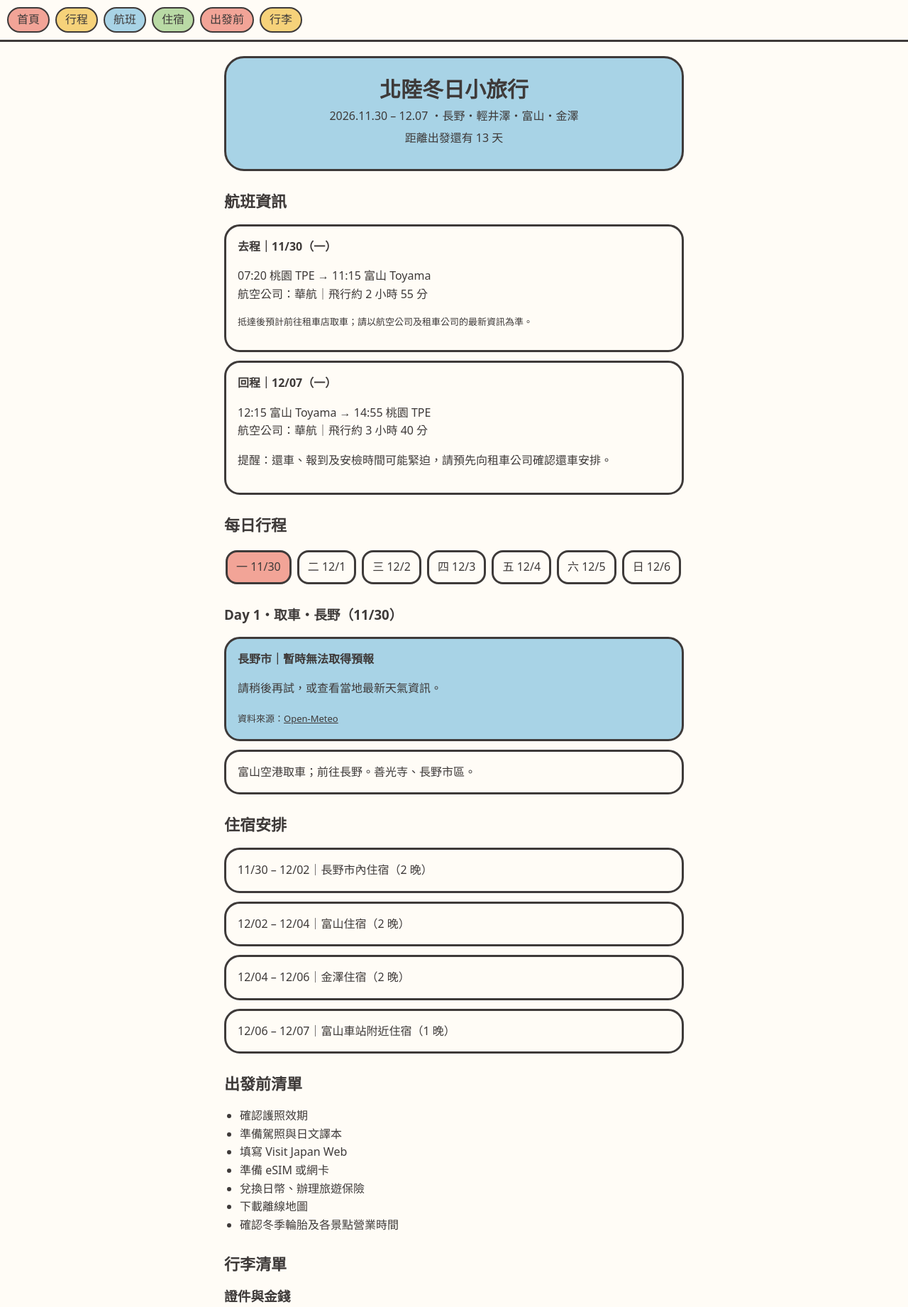
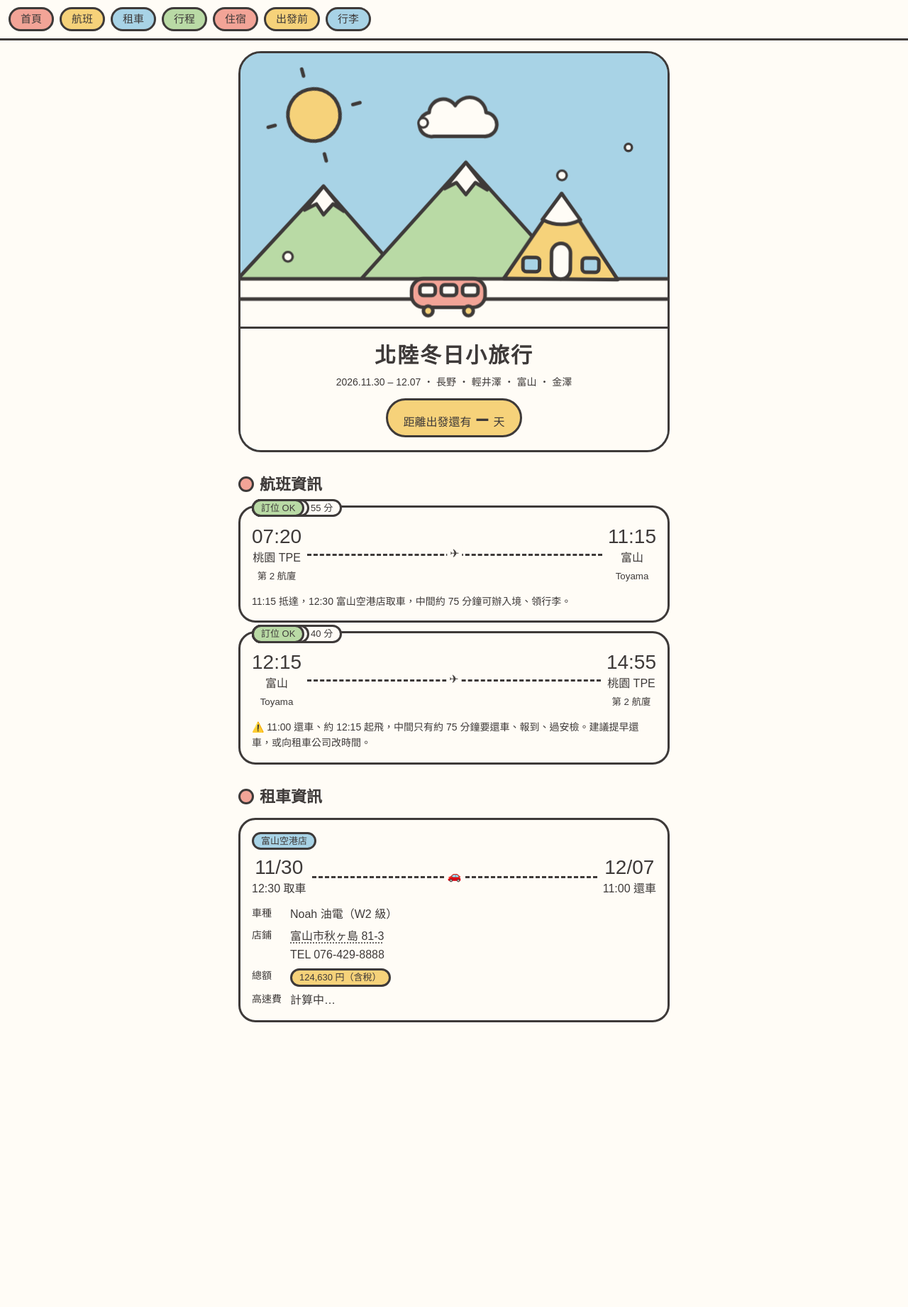
Before and after one commit to KenTchi777/Kentchi7777-use, a plain HTML site: page index.html in a window 1280 px wide. Shown: the top 1841 px of the page at 71% size. After the commit the page ends 1480 px from the top, so only its background shows below. Drawn offline with Linux system fonts and the light colour scheme; no server answers; a web font is replaced by a local one.

Commit message:
Correct mistake

```diff
--- a/index.html
+++ b/index.html
@@ -2,227 +2,129 @@
 <html lang="zh-Hant">
 <head>
 <meta charset="utf-8">
-<meta name="viewport" content="width=device-width, initial-scale=1">
+<meta name="viewport" content="width=device-width, initial-scale=1, viewport-fit=cover">
 <title>北陸冬日小旅行</title>
+<link rel="preconnect" href="https://fonts.googleapis.com">
+<link rel="preconnect" href="https://fonts.gstatic.com" crossorigin>
+<link href="https://fonts.googleapis.com/css2?family=Huninn&display=swap" rel="stylesheet">
 <style>
-:root{--paper:#fffcf6;--ink:#3e3a39;--coral:#f2a497;--yellow:#f6d27a;--sky:#a8d3e6;--green:#b9daa5}
+:root{--paper:#FFFCF6;--ink:#3E3A39;--coral:#F2A497;--yellow:#F6D27A;--sky:#A8D3E6;--green:#B9DAA5;--r:24px;--b:3px solid var(--ink);color-scheme:light;box-sizing:border-box;padding-top:env(safe-area-inset-top,0px);padding-bottom:env(safe-area-inset-bottom,0px)}
+html{height:auto;scroll-padding-top:calc(72px + env(safe-area-inset-top,0px))}
 *{box-sizing:border-box}
-html{scroll-behavior:smooth;scroll-padding-top:72px}
-body{margin:0;background:var(--paper);color:var(--ink);font:16px/1.6 system-ui,"Noto Sans TC",sans-serif}
-nav{position:sticky;top:0;z-index:2;display:flex;gap:8px;overflow:auto;padding:10px;background:var(--paper);border-bottom:3px solid var(--ink)}
-nav a,.tag{border:2px solid var(--ink);border-radius:999px;padding:3px 12px;color:var(--ink);text-decoration:none;white-space:nowrap}
+body{margin:0;background:var(--paper);color:var(--ink);font-family:"Huninn","Noto Sans TC","PingFang TC","Microsoft JhengHei",sans-serif;line-height:1.6;font-size:16px}
+@media(prefers-reduced-motion:no-preference){html{scroll-behavior:smooth}}
+body::before{content:"";position:fixed;inset:0 0 auto;height:env(safe-area-inset-top,0px);background:var(--paper);z-index:20}
+nav{position:fixed;top:env(safe-area-inset-top,0px);left:0;right:0;z-index:30;background:var(--paper);border-bottom:var(--b);display:flex;gap:8px;overflow-x:auto;padding:10px 12px;scrollbar-width:none}
+nav::-webkit-scrollbar{display:none}
+nav a{flex:none;color:var(--ink);text-decoration:none;border:var(--b);border-radius:999px;padding:2px 14px;font-size:15px;background:var(--paper)}
 nav a:nth-child(4n+1){background:var(--coral)}nav a:nth-child(4n+2){background:var(--yellow)}nav a:nth-child(4n+3){background:var(--sky)}nav a:nth-child(4n){background:var(--green)}
-main{max-width:680px;margin:auto;padding:20px 16px 40px}
-section{margin:28px 0}
-h1,h2,h3{line-height:1.3}
-h1{font-size:30px;margin:0}
-h2{font-size:22px}
-.card{border:3px solid var(--ink);border-radius:22px;padding:16px;margin:12px 0;background:var(--paper)}
-.hero{text-align:center;background:var(--sky);border:3px solid var(--ink);border-radius:28px;padding:24px 12px}
-.hero p{margin:6px 0}
-.days{display:flex;gap:8px;overflow:auto;padding:4px 2px 12px}
-.day{flex:none;padding:8px 12px;border:3px solid var(--ink);border-radius:16px;background:var(--paper);font:inherit;color:var(--ink);cursor:pointer}
+main{max-width:640px;margin:0 auto;padding:72px 16px 40px}
+section{margin-top:28px}
+h2{font-size:22px;margin:0 0 12px;display:flex;align-items:center;gap:8px}
+h2::before{content:"";width:16px;height:16px;border:var(--b);border-radius:50%;background:var(--coral)}
+.card{background:var(--paper);border:var(--b);border-radius:var(--r);padding:16px}
+.hero{background:var(--sky);border:var(--b);border-radius:32px;overflow:hidden;text-align:center}
+.hero svg{display:block;width:100%;height:auto}
+.hero .t{background:var(--paper);border-top:var(--b);padding:14px 12px 18px}
+.hero h1{margin:0;font-size:30px;letter-spacing:2px}
+.hero p{margin:2px 0 12px;font-size:14px}
+.count{display:inline-flex;align-items:baseline;gap:6px;background:var(--yellow);border:var(--b);border-radius:999px;padding:4px 22px}
+.count b{font-size:34px;line-height:1.2}
+.flight{margin-bottom:12px;position:relative}
+.flight .tag{position:absolute;top:-12px;left:16px}
+.fr{display:flex;align-items:center;justify-content:space-between;gap:8px;margin-top:8px}
+.fr div{text-align:center}.fr big{font-size:28px;display:block;line-height:1.2}
+.line{flex:1;border-top:3px dashed var(--ink);position:relative;height:0}
+.line::after{content:"🚗";position:absolute;left:50%;top:-16px;transform:translateX(-50%);background:var(--paper);padding:0 4px}
+.line.air::after{content:"✈"}
+.meta{font-size:13px;margin-top:8px;display:flex;gap:6px;flex-wrap:wrap}
+.tag{display:inline-block;border:var(--b);border-radius:999px;padding:0 10px;font-size:13px;line-height:1.5;background:var(--paper);white-space:nowrap}
+.c-coral{background:var(--coral)}.c-yellow{background:var(--yellow)}.c-sky{background:var(--sky)}.c-green{background:var(--green)}
+.days{display:flex;gap:8px;margin-bottom:14px;overflow-x:auto;padding:4px 2px 8px;scrollbar-width:none}.days::-webkit-scrollbar{display:none}
+.day{flex:none;min-width:64px;border:var(--b);border-radius:20px;background:var(--paper);padding:6px 0;font:inherit;color:var(--ink);cursor:pointer;line-height:1.3}
+.day small{display:block;font-size:12px}.day b{font-size:17px}
 .day[aria-selected=true]{background:var(--coral)}
-.wx{background:var(--sky)}
-.weather-title{display:flex;align-items:center;gap:12px}
-.icon{font-size:34px}
-.wx a,.item a{color:var(--ink)}
-small,.muted{font-size:13px}
-ul{padding-left:22px}
-.item{margin:10px 0}
-footer{text-align:center;margin-top:30px;font-size:13px}
+.day.bounce{animation:bounce .55s cubic-bezier(.3,1.6,.5,1)}
+@keyframes bounce{0%{transform:scale(.8)}60%{transform:scale(1.12) rotate(-2deg)}100%{transform:scale(1)}}
+.dh{margin:0 0 10px;font-size:18px}
+.tl{list-style:none;margin:0;padding:0 0 0 22px;position:relative}
+.tl::before{content:"";position:absolute;left:7px;top:8px;bottom:8px;border-left:3px dashed var(--ink)}
+.tl li{position:relative;margin-bottom:12px;background:var(--paper);border:var(--b);border-radius:20px;padding:10px 12px}
+.tl li::before{content:"";position:absolute;left:-23px;top:14px;width:14px;height:14px;border:var(--b);border-radius:50%;background:var(--yellow)}
+.tl li.must::before{background:var(--coral)}
+.tl.pop li{animation:pop .5s cubic-bezier(.3,1.5,.5,1) both;animation-delay:calc(var(--i)*70ms)}
+@keyframes pop{0%{opacity:0;transform:translateY(18px) scale(.92)}100%{opacity:1;transform:none}}
+.tm{font-size:15px;margin-right:6px}.tt{font-size:17px}
+.row{display:flex;flex-wrap:wrap;gap:6px;align-items:center;margin-top:4px}
+.note{font-size:14px;margin:4px 0 0}
+.must-b{background:var(--coral);transform:rotate(-4deg)}
+.ck{list-style:none;margin:0;padding:0}
+.ck li{margin:0 0 8px}
+.ck label{display:flex;gap:10px;align-items:center;cursor:pointer;border:var(--b);border-radius:18px;padding:8px 12px}
+.ck input{appearance:none;-webkit-appearance:none;flex:none;width:26px;height:26px;border:var(--b);border-radius:9px;margin:0;background:var(--paper);display:grid;place-items:center;cursor:pointer}
+.ck input::after{content:"";width:10px;height:15px;border:solid var(--ink);border-width:0 3px 3px 0;transform:rotate(45deg) scale(0);margin-top:-3px}
+.ck input:checked{background:var(--green)}
+.ck input:checked::after{transform:rotate(45deg) scale(1);transition:transform .25s cubic-bezier(.3,1.8,.5,1)}
+.ck input:checked+span{text-decoration:line-through;opacity:.55}
+.ck input:focus-visible,.day:focus-visible,nav a:focus-visible{outline:3px solid var(--ink);outline-offset:3px}
+.prog{font-size:14px;margin:-6px 0 10px}
+.pg{margin:12px 0 6px;font-size:16px}
+.inf{display:grid;grid-template-columns:auto 1fr;gap:6px 12px;margin:10px 0 0}
+.inf dt{font-size:14px}.inf dd{margin:0}
+footer{text-align:center;font-size:13px;margin-top:32px}
+.cl{animation:drift 14s ease-in-out infinite alternate}.cl2{animation-duration:19s;animation-direction:alternate-reverse}
+.sun{animation:spin 24s linear infinite;transform-origin:62px 52px}
+.tr{animation:ride 9s ease-in-out infinite alternate}
+.sway{animation:sway 4s ease-in-out infinite;transform-origin:250px 190px}
+.bob{animation:bob 3s ease-in-out infinite}
+@keyframes drift{to{transform:translateX(34px)}}
+@keyframes spin{to{transform:rotate(360deg)}}
+@keyframes ride{from{transform:translateX(-70px)}to{transform:translateX(290px)}}
+@keyframes sway{50%{transform:rotate(1.2deg)}}
+@keyframes bob{50%{transform:translateY(-4px)}}
+.wx{background:var(--sky);margin-bottom:12px;padding:12px 14px}.wh{display:flex;gap:12px;align-items:center}.wh small{font-size:12px}.wi{font-size:34px;line-height:1;display:inline-block;animation:bob 3s ease-in-out infinite}.wx .note{margin:8px 0 6px}.wx a,.row a,.card a.tag{color:var(--ink);text-decoration:none}.tt a,.card h3 a,.inf a{color:var(--ink);text-decoration:underline dotted;text-underline-offset:4px}.sumbar{margin:0 0 12px;display:flex;gap:6px;flex-wrap:wrap}
+.sf{animation:snow 7s linear infinite}@keyframes snow{0%{transform:translate(0,-30px);opacity:0}10%{opacity:1}100%{transform:translate(14px,210px);opacity:1}}
+@media(prefers-reduced-motion:reduce){*,*::before,*::after{animation:none!important;transition:none!important}}
 </style>
 </head>
 <body>
 <nav>
-<a href="#top">首頁</a><a href="#plan">行程</a><a href="#flights">航班</a>
-<a href="#stay">住宿</a><a href="#pre">出發前</a><a href="#pack">行李</a>
+<a href="#top">首頁</a><a href="#air">航班</a><a href="#flight">租車</a><a href="#plan">行程</a><a href="#stay">住宿</a><a href="#pre">出發前</a><a href="#pack">行李</a>
 </nav>
+<main id="top">
+<div class="hero">
+<svg viewBox="0 0 360 230" role="img" aria-label="北陸插畫：雪山、合掌造民家、小車與飄雪" stroke="#3E3A39" stroke-width="3" stroke-linejoin="round" stroke-linecap="round">
+<rect width="360" height="230" fill="#A8D3E6" stroke="none"/>
+<g class="sun"><circle cx="62" cy="52" r="22" fill="#F6D27A"/><path d="M62 18v-6M62 92v-6M28 52h-6M102 52h-6" fill="none"/></g>
+<g class="cl" fill="#FFFCF6"><path d="M150 50a12 12 0 0 1 22-6 14 14 0 0 1 26 6 10 10 0 0 1-2 20h-42a10 10 0 0 1-4-20z"/></g>
+<path d="M-4 192 70 112 140 192z" fill="#B9DAA5"/><path d="M70 112 54 132l10-5 6 9 8-9 9 6z" fill="#FFFCF6"/>
+<path d="M100 192 190 92 280 192z" fill="#B9DAA5"/><path d="M190 92 172 114l10-5 8 10 8-10 10 6z" fill="#FFFCF6"/>
+<rect x="-4" y="190" width="368" height="44" fill="#FFFCF6"/><path d="M-4 207h368" fill="none"/>
+<g class="sway"><path d="M222 190 270 118 318 190z" fill="#F6D27A"/><path d="M270 118 254 140q16 8 32 0z" fill="#FFFCF6"/><rect x="262" y="160" width="16" height="30" rx="8" fill="#FFFCF6"/><rect x="238" y="172" width="14" height="12" rx="3" fill="#A8D3E6"/><rect x="288" y="172" width="14" height="12" rx="3" fill="#A8D3E6"/></g>
+<g class="tr"><rect x="0" y="190" width="62" height="24" rx="10" fill="#F2A497"/><rect x="7" y="195" width="13" height="9" rx="3" fill="#FFFCF6"/><rect x="25" y="195" width="13" height="9" rx="3" fill="#FFFCF6"/><rect x="43" y="195" width="13" height="9" rx="3" fill="#FFFCF6"/><circle cx="14" cy="217" r="4" fill="#F6D27A"/><circle cx="48" cy="217" r="4" fill="#F6D27A"/></g>
+<g fill="#FFFCF6" stroke-width="2"><circle class="sf" cx="30" cy="30" r="4"/><circle class="sf" style="animation-delay:-2s" cx="95" cy="70" r="3"/><circle class="sf" style="animation-delay:-4s" cx="150" cy="20" r="4"/><circle class="sf" style="animation-delay:-1s" cx="205" cy="60" r="3"/><circle class="sf" style="animation-delay:-5s" cx="265" cy="30" r="4"/><circle class="sf" style="animation-delay:-3s" cx="325" cy="75" r="3"/></g>
+</svg>
+<div class="t">
+<h1>北陸冬日小旅行</h1>
+<p>2026.11.30 – 12.07 ・ 長野 ・ 輕井澤 ・ 富山 ・ 金澤</p>
+<div class="count" aria-live="polite"><span id="cdl">距離出發還有</span><b id="cd">–</b><span id="cdu">天</span></div>
+</div>
+</div>
 
-<main id="top">
-<header class="hero">
-<h1>北陸冬日小旅行</h1>
-<p>2026.11.30 – 12.07 ・長野・輕井澤・富山・金澤</p>
-<p id="countdown" aria-live="polite"></p>
-</header>
-
-<section id="flights">
+<section id="air">
 <h2>航班資訊</h2>
-<div class="card">
-<strong>去程｜11/30（一）</strong>
-<p>07:20 桃園 TPE → 11:15 富山 Toyama<br>航空公司：華航｜飛行約 2 小時 55 分</p>
-<p class="muted">抵達後預計前往租車店取車；請以航空公司及租車公司的最新資訊為準。</p>
-</div>
-<div class="card">
-<strong>回程｜12/07（一）</strong>
-<p>12:15 富山 Toyama → 14:55 桃園 TPE<br>航空公司：華航｜飛行約 3 小時 40 分</p>
-<p>提醒：還車、報到及安檢時間可能緊迫，請預先向租車公司確認還車安排。</p>
-</div>
+<div class="card flight"><span class="tag c-sky">去程</span>
+<div class="fr"><div><big>07:20</big>桃園 TPE<br><small>第 2 航廈</small></div><div class="line air"></div><div><big>11:15</big>富山<br><small>Toyama</small></div></div>
+<div class="meta"><span class="tag c-yellow">11/30（一）</span><span class="tag">華航 CI170</span><span class="tag">飛行 2 小時 55 分</span><span class="tag">行李 1PC</span><span class="tag c-green">訂位 OK</span></div>
+<p class="note">11:15 抵達，12:30 富山空港店取車，中間約 75 分鐘可辦入境、領行李。</p></div>
+<div class="card flight"><span class="tag c-coral">回程</span>
+<div class="fr"><div><big>12:15</big>富山<br><small>Toyama</small></div><div class="line air"></div><div><big>14:55</big>桃園 TPE<br><small>第 2 航廈</small></div></div>
+<div class="meta"><span class="tag c-yellow">12/07（一）</span><span class="tag">華航 CI171</span><span class="tag">飛行 3 小時 40 分</span><span class="tag">行李 1PC</span><span class="tag c-green">訂位 OK</span></div>
+<p class="note">⚠️ 11:00 還車、約 12:15 起飛，中間只有約 75 分鐘要還車、報到、過安檢。建議提早還車，或向租車公司改時間。</p></div>
 </section>
-
-<section id="plan">
-<h2>每日行程</h2>
-<div class="days" id="days" role="tablist" aria-label="選擇旅遊日期"></div>
-<h3 id="day-title"></h3>
-<div class="card wx" id="weather" aria-live="polite"></div>
-<div class="card" id="itinerary"></div>
-</section>
-
-<section id="stay">
-<h2>住宿安排</h2>
-<div class="card">11/30 – 12/02｜長野市內住宿（2 晚）</div>
-<div class="card">12/02 – 12/04｜富山住宿（2 晚）</div>
-<div class="card">12/04 – 12/06｜金澤住宿（2 晚）</div>
-<div class="card">12/06 – 12/07｜富山車站附近住宿（1 晚）</div>
-</section>
-
-<section id="pre">
-<h2>出發前清單</h2>
-<ul>
-<li>確認護照效期</li><li>準備駕照與日文譯本</li>
-<li>填寫 Visit Japan Web</li><li>準備 eSIM 或網卡</li>
-<li>兌換日幣、辦理旅遊保險</li><li>下載離線地圖</li>
-<li>確認冬季輪胎及各景點營業時間</li>
-</ul>
-</section>
-
-<section id="pack">
-<h2>行李清單</h2>
-<h3>證件與金錢</h3><ul><li>護照、駕照與譯本</li><li>日幣、信用卡</li></ul>
-<h3>冬季衣物</h3><ul><li>發熱衣、防風防水外套</li><li>手套、帽子、圍巾</li><li>防滑鞋</li></ul>
-<h3>電子用品與其他</h3><ul><li>手機、充電線、行動電源</li><li>車用手機架</li><li>暖暖包、常備藥、護唇膏</li></ul>
-</section>
-
-<footer>天氣資料來源：<a href="https://open-meteo.com/" target="_blank" rel="noopener">Open-Meteo</a>。預報可能變動，出發前請再次確認。</footer>
-</main>
-
-<script>
-const YEAR = 2026;
-const DAYS = [
- {date:"11/30",weekday:"一",title:"取車・長野",place:"長野市",lat:36.6513,lon:138.181,
-  notes:"富山空港取車；前往長野。善光寺、長野市區。"},
- {date:"12/1",weekday:"二",title:"地獄谷・輕井澤",place:"輕井澤",lat:36.3488,lon:138.5967,
-  notes:"地獄谷野猿公苑、輕井澤、王子購物廣場、星野溫泉、輕井澤高原教會。"},
- {date:"12/2",weekday:"三",title:"戶隱・氷見・往富山",place:"氷見",lat:36.856,lon:136.987,
-  notes:"戶隱神社、雨晴海岸、道之驛雨晴。高岡古城公園與庄川峽遊覽船待確認。"},
- {date:"12/3",weekday:"四",title:"合掌村・小矢部",place:"白川鄉",lat:36.257,lon:136.906,
-  notes:"相倉、菅沼、白川鄉合掌造聚落；視時間安排小矢部 Outlet。"},
- {date:"12/4",weekday:"五",title:"金澤散策",place:"金澤",lat:36.5613,lon:136.6562,
-  notes:"近江町市場、東茶屋街、尾山神社等；景點依時間及天候取捨。"},
- {date:"12/5",weekday:"六",title:"加賀・福井",place:"加賀",lat:36.302,lon:136.315,
-  notes:"鶴仙溪及加賀、福井一帶景點；依當日狀況彈性調整。"},
- {date:"12/6",weekday:"日",title:"能登半島・往富山",place:"輪島",lat:37.390,lon:136.899,
-  notes:"能登半島、白米千枚田；出發前確認道路狀況並預留充足車程。"},
- {date:"12/7",weekday:"一",title:"還車回家",place:"富山市",lat:36.6953,lon:137.2113,
-  notes:"富山空港還車，搭機返台。請預留還車及報到時間。"}
-];
-
-const weatherCache = new Map();
-let requestId = 0;
-
-function weatherLabel(code){
- const map={
-  0:["☀️","晴朗"],1:["🌤️","大致晴朗"],2:["⛅","局部多雲"],3:["☁️","陰天"],
-  45:["🌫️","有霧"],48:["🌫️","有霧"],51:["🌦️","毛毛雨"],53:["🌦️","毛毛雨"],
-  55:["🌧️","毛毛雨"],61:["🌧️","小雨"],63:["🌧️","中雨"],65:["🌧️","大雨"],
-  71:["🌨️","小雪"],73:["🌨️","中雪"],75:["❄️","大雪"],77:["🌨️","雪粒"],
-  80:["🌦️","短暫陣雨"],81:["🌧️","陣雨"],82:["🌧️","強陣雨"],
-  85:["🌨️","陣雪"],86:["❄️","強陣雪"],95:["⛈️","雷雨"],96:["⛈️","雷雨"],99:["⛈️","強雷雨"]
- };
- return map[code] || ["🌡️","天氣狀況未知"];
-}
-
-function showWeather(day){
- const id = ++requestId;
- const box = document.getElementById("weather");
- box.textContent = "正在取得 " + day.place + " 天氣預報…";
-
- const [month,date] = day.date.split("/");
- const targetDate = YEAR + "-" + month.padStart(2,"0") + "-" + date.padStart(2,"0");
- const key = day.lat + "," + day.lon;
- const cached = weatherCache.get(key);
-
- function display(data){
-  if(id !== requestId) return;
-  const daily = data.daily;
-  const index = daily && daily.time ? daily.time.indexOf(targetDate) : -1;
-  if(index < 0){
-   box.innerHTML = "<strong>" + day.place + "｜目前尚無該日預報</strong><p>請在日期接近時再查看；此處不以氣候平均冒充即時預報。</p>";
-   return;
-  }
-  const [icon, description] = weatherLabel(daily.weather_code[index]);
-  const low = daily.temperature_2m_min[index];
-  const high = daily.temperature_2m_max[index];
-  const rain = daily.precipitation_probability_max
-    ? daily.precipitation_probability_max[index] : null;
-  box.innerHTML = "<div class='weather-title'><span class='icon'>" + icon +
-   "</span><strong>" + day.place + "｜" + description + "</strong></div>" +
-   "<p>低溫 " + Math.round(low) + "°C・高溫 " + Math.round(high) + "°C" +
-   (rain == null ? "" : "・降雨機率 " + Math.round(rain) + "%") +
-   "</p><small>預報可能變動；資料來源：<a href='https://open-meteo.com/' target='_blank' rel='noopener'>Open-Meteo</a></small>";
- }
-
- if(cached && Date.now() - cached.time < 30 * 60 * 1000){
-  display(cached.data);
-  return;
- }
-
- const url = new URL("https://api.open-meteo.com/v1/forecast");
- url.search = new URLSearchParams({
-  latitude:day.lat,
-  longitude:day.lon,
-  daily:"weather_code,temperature_2m_max,temperature_2m_min,precipitation_probability_max",
-  timezone:"Asia/Tokyo",
-  forecast_days:"16"
- });
-
- fetch(url)
-  .then(response => {
-   if(!response.ok) throw new Error("Weather request failed");
-   return response.json();
-  })
-  .then(data => {
-   weatherCache.set(key,{time:Date.now(),data});
-   display(data);
-  })
-  .catch(() => {
-   if(id === requestId){
-    box.innerHTML = "<strong>" + day.place + "｜暫時無法取得預報</strong><p>請稍後再試，或查看當地最新天氣資訊。</p><small>資料來源：<a href='https://open-meteo.com/' target='_blank' rel='noopener'>Open-Meteo</a></small>";
-   }
-  });
-}
-
-function selectDay(index){
- const day = DAYS[index];
- document.querySelectorAll(".day").forEach((button,i) =>
-  button.setAttribute("aria-selected", i === index ? "true" : "false")
- );
- document.getElementById("day-title").textContent =
-  "Day " + (index + 1) + "・" + day.title + "（" + day.date + "）";
- document.getElementById("itinerary").textContent = day.notes;
- showWeather(day);
-}
-
-const daysEl = document.getElementById("days");
-DAYS.forEach((day,index) => {
- const button = document.createElement("button");
- button.className = "day";
- button.type = "button";
- button.setAttribute("role","tab");
- button.setAttribute("aria-selected","false");
- button.textContent = day.weekday + " " + day.date;
- button.addEventListener("click",() => selectDay(index));
- daysEl.appendChild(button);
-});
-selectDay(0);
-
-const start = new Date(YEAR,10,30);
-const today = new Date();
-today.setHours(0,0,0,0);
-const daysLeft = Math.ceil((start - today) / 86400000);
-document.getElementById("countdown").textContent =
- daysLeft > 0 ? "距離出發還有 " + daysLeft + " 天" :
- daysLeft === 0 ? "今天出發，旅途平安！" : "祝旅途平安，歡迎回家！";
-</script>
-</body>
-</html>
+<section id="flight">
+<h2>租車資訊</h2>
+<div class="card"><span class="tag c-sky">富山空港店</span>
+<div class="fr"><div><big>11/30</big>12:30 取車</div><div class="line"></div><div><big>12/07</big>11:00 還車</div></div>
+<dl class="inf"><dt>車種</dt><dd>Noah 油電（W2 級）</dd><dt>店鋪</dt><dd><a href="https://www.google.com/maps/search/?api=1&query=%E5%AF%8C%E5%B1%B1%E5%B8%82%E7%A7%8B%E3%83%B6%E5%B3%B681-3" target="_blank" rel="noopener">富山市秋ヶ島 81-3</a><br>TEL 076-429-8888</dd><dt>總額</dt><dd><span class="tag c-yellow">124,630 円（含稅）</span></dd><dt>高速費</dt><dd id="etc">計算中…</dd></dl><p class="
+
```
